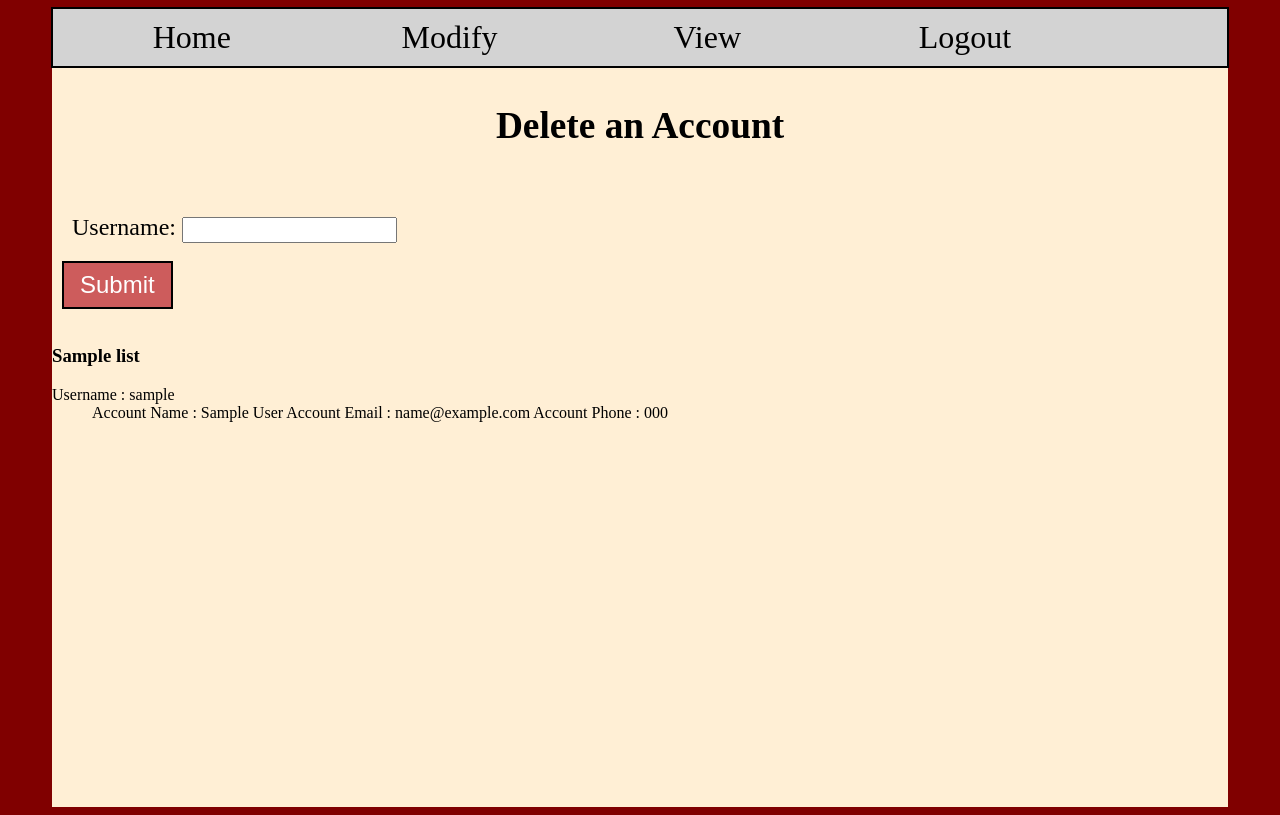
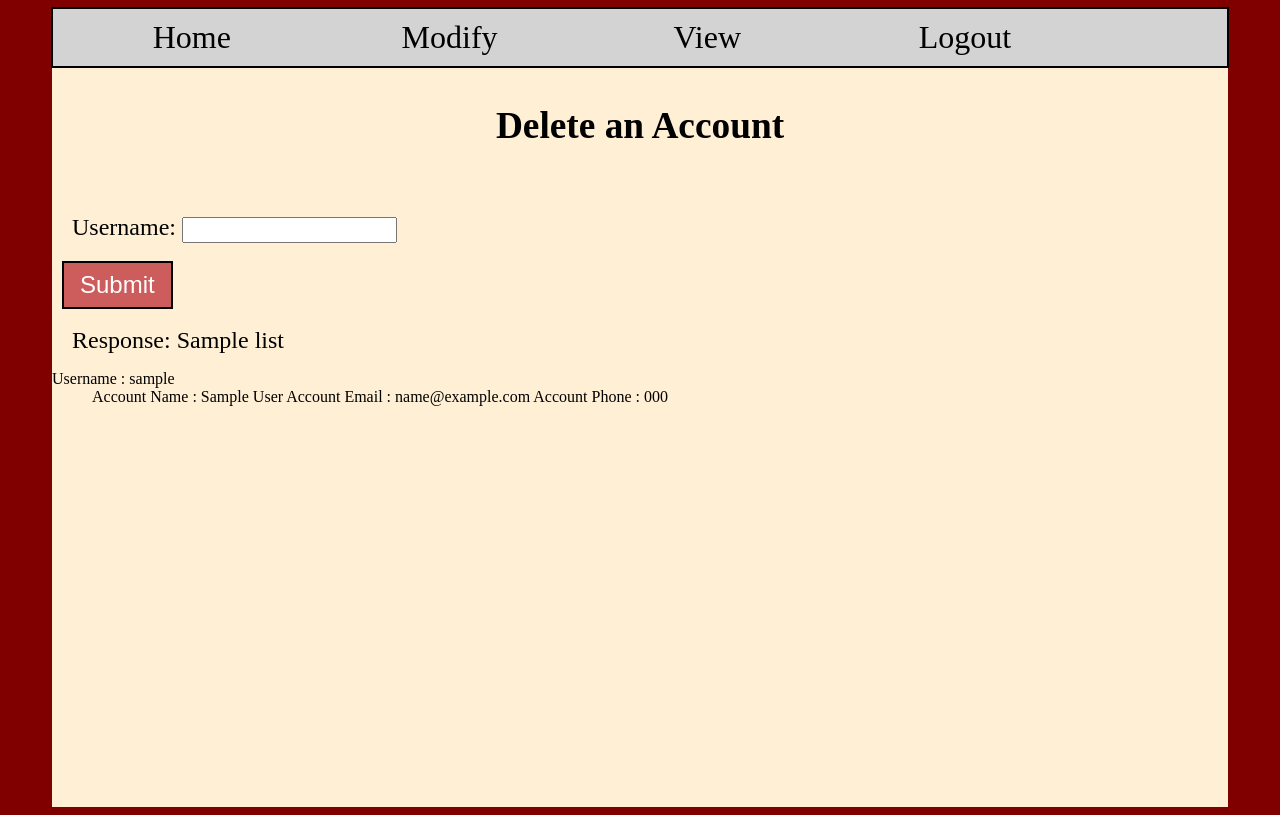
Before and after one commit to kmlacasse/webproject, a Django app: template templates/taapp/delete_account.html in a window 1280 px wide. Run offline with Django 3.2, Linux system fonts and the light colour scheme; tables that the repository leaves empty hold one stand-in row (values such as "Sample post"); the template is opened without the code that fills it: values that come from a table or form of the project are taken from there, most other values are stand-ins (such as "Sample title", 1, 10 or a date in 2020).

Commit message:
Update delete_account.html

```diff
--- a/templates/taapp/delete_account.html
+++ b/templates/taapp/delete_account.html
@@ -11,7 +11,7 @@
 <br>
 
 {% if list %}
-  <h3>{{list}}</h3>
+  <p1 class="responseText"> Response: {{ list }}</p1><br>
 {% endif %}
 <dl>
   {% for account in accounts %}
```
